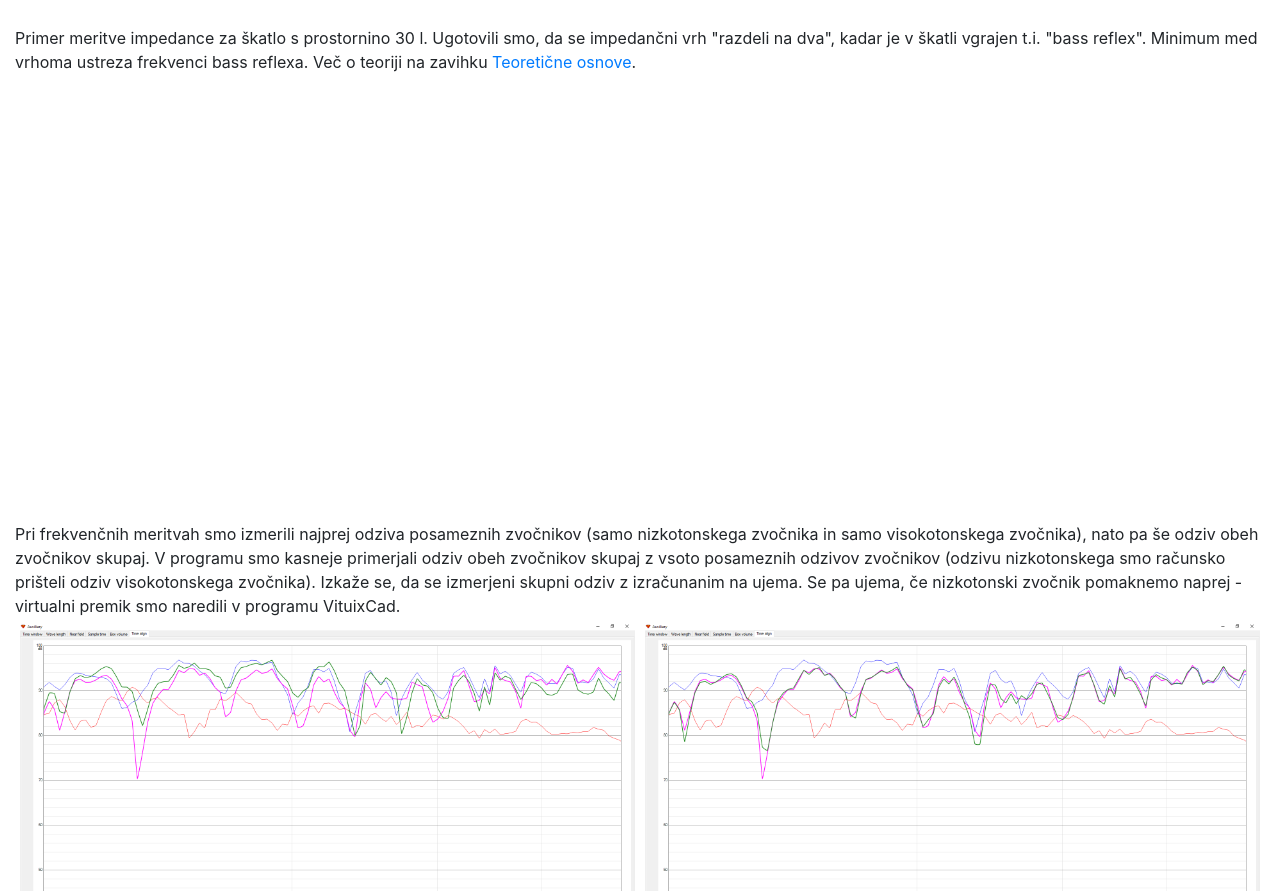
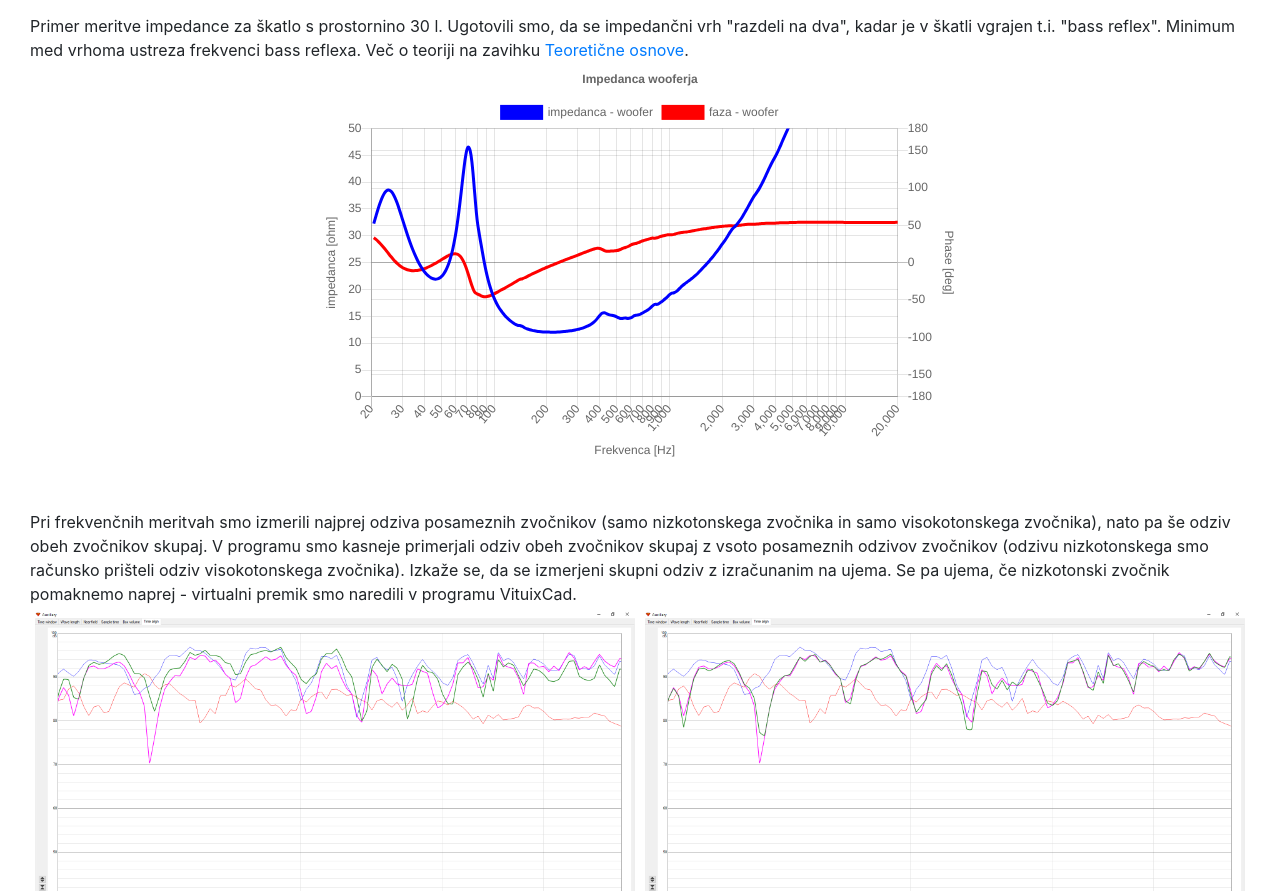
Before and after one commit to syglux/Zvicniki, a plain HTML site: page prototip_1.html in a window 1280 px wide. Shown: the part 1909-2800 px from the top of the page. Drawn offline with nearby package versions, Linux system fonts and the light colour scheme; animation ran at ten frames a second.

Commit message:
dodal nov branch s spremembami, ki bi jih jaz naredil

```diff
--- a/prototip_1.html
+++ b/prototip_1.html
@@ -43,8 +43,8 @@
 	</nav>
 
 	<div class="container-fluid content">
+		<div class="container-fluid content">
 			<h2 style="margin-top: 1vw">Izvajanje meritev</h2>
-		<div>
 			Ugotovili smo, da za izdelavo zvočnika potrebujemo natančno analizo zvočnikov, ki jih bomo vgradili v škatlo.
 			Pri tem nam je pomagal <i>dr. Samo Beguš</i> s Fakultete za elektrotehniko Univerze v Ljubljani. Odločili smo se, da
 			si bomo pomagali s prostodostopnim programom <a href='https://www.roomeqwizard.com/'>Room EQ Wizard</a>. Podatki, s katerimi opišemo vsak zvočnik, se imenujejo
@@ -107,7 +107,7 @@
 				Primer meritve impedance za škatlo s prostornino 30 l. Ugotovili smo, da se impedančni vrh "razdeli na dva", kadar je v škatli vgrajen t.i. "bass reflex".
 				Minimum med vrhoma ustreza frekvenci bass reflexa. Več o teoriji na zavihku <a href='teoreticneosnove.html'>Teoretične osnove</a>.<br>
 				<div class="graf">
-					<canvas id="bass_imp"></canvas>
+					<canvas id="woofer_imp"></canvas>
 				</div>
 				<br><br>
 				Pri frekvenčnih meritvah smo izmerili najprej odziva posameznih zvočnikov (samo nizkotonskega zvočnika in samo visokotonskega zvočnika), nato pa še odziv obeh zvočnikov
@@ -137,6 +137,7 @@
 
 			</div>
 		</div>
+
 		<div class="container-fluid content">
 			<h2 style="margin-top: 1vw">Izdelava ohišja</h2>
 
@@ -181,56 +182,13 @@
 			namreč pomeni, da ima zvočnik dve tuljavi, lahko uporabljamo samo eno, lahko pa dve, vezani bodisi zaporedno bodisi
 			vzporedno, kar se pozna pri impedanci.
 			<br><br>
-			Na podlagi meritev smo se odločili, da pripravimo nov prototip škatle, ki bo upošteval t.i. akustični zamik. Izmerili smo, da bi moral biti nizkotonski
-			zvočnik premaknjen naprej za 24 mm glede na visokotonski zvočnik. Odločili smo se za stopničasto sprednjo ploščo, saj je tako najlažje nizkotonski zvočnik
-			premakniti naprej. Narisali smo 3D model novega zvočnika - dobili smo nekaj novih dizajnov, ki jih bomo preizkusili. Poleg tega smo se odločili, da bomo nov
-			zvočnik izdelali malce drugače, zato smo s šolskim 3D tiskalnikom zdelali kotnike izključno za lažjo sestavo novega zvočnika, notranje ojačitve pa smo izdelali s šolskim CNC rezkarjem.
-			<div class='picture6'>
-				<img src='slike/model.png' alt='Model'>
 		</div>
-			<div class='picture6'>
-				<img src='slike/rezkar3.jpg' alt='Rezkar'>
-			</div>
-			<br><br>
 
-	<div class="container-fluid content">
-		<h2 style="margin-top: 1vw">Izdelava kretnice</h2>
-		<p>
-			Želeli smo narediti korak naprej tudi na področju snovanja kretnic. Odločili smo se, da bomo uporabili
-			še en prostodostopen program <a href='https://kimmosaunisto.net/Software/Software.html'>VituixCAD</a>, ki omogoča simuliranje kretnic na podlagi naših meritev. Tako smo ustvarili
-			nekaj različnih kretnic. Odločili smo se, da izdelamo tisto, ki je predvidevala najlepši frekvenčni odziv.
-			<br><br>
-			<div class='picture'>
-				<img src='slike/kretnica.png' alt='Kretnica'>
-			</div>
-			<br><br>
-			Kupili smo nekaj elektromateriala, pri tem nam je pomagala Gimnazija Vič.
-			<br><br>
-			Prva kretnica je vsebovala elemente, ki so imeli približno take vrednosti, kot jih je napovedala simulacija.
-			Kretnica deluje, zvok, ki ga dobimo, je bistveno boljši kot prej, saj tokrat delujeta oba zvočnika, nizkotonski
-			in visokotonski.<br><br>
-			<div class='picture'>
-				<img src='slike/kretnica1.jpg' alt='Kretnica'>
-			</div>
-			<br><br>
-			Nato smo kupili še elemente pri podjetju JantzenAudio, kjer je ponudba tako raznolika, da smo pridobili vse elemente
-			z natančno takimi vrednostmi, kot smo jih potrebovali. Podjetje JantzenAudio nam je prijazno priskočilo na pomoč
-			in ponudilo zelo nizke cene.
-			Zvok, ki ga dobimo z novo kretnico, je še boljši. <br><br>
-			<div class='picture'>
-				<img src='slike/kretnica2.jpg' alt='Kretnica'>
-			</div>
-			<br><br>
-			Meritve, s katerimi bomo tudi pomerili ali kretnica dobro opravlja svoje delo, bomo izvedli v kratkem.
-			Prav tako pa bomo ponovili meritve impedance in frekvenčne meritve za prototip 2.
-
-			<br><br>
-		</p>
 		<div class="graf">
 			<canvas id="woofer_spl"></canvas>
 		</div>
 		<div class="graf">
-			<canvas id="woofer_imp"></canvas>
+			<canvas id="woofer_imp2"></canvas>
 		</div>
 		<div class="graf">
 			<canvas id="tweeter_spl"></canvas>
@@ -244,11 +202,8 @@
 		<div class="graf">
 			<canvas id="skupaj_imp"></canvas>
 		</div>
+	</div>
 
-
-
-
-</div>
 	<div class="container-fluid" style="background-color: #343a40; color: white; text-align: center; width: 100%">
 		<div class="row">
 			<div class="col-sm">
@@ -385,6 +340,94 @@
 		});
 	</script>
 	<!-- bass imp -->
+
+	<script>
+		var ctx = document.getElementById('woofer_imp2');
+		var scatterChart = new Chart(ctx, {
+			type: 'line',
+			data: {
+				datasets: [{
+					label: 'impedanca - woofer',
+					data: imp_woofer_prototip1,
+					borderColor: 'rgba(0, 0, 255, 1)',
+					fill: false,
+					pointRadius: 0,
+					pointHitRadius: 3,
+					pointBackgroundColor: 'rgba(0, 0, 255, 1)',
+					pointBorderColor: 'rgba(0, 0, 255, 1)',
+					backgroundColor: 'rgba(0, 0, 255, 1)',
+					pointHoverRadius: 5,
+					yAxisID: 'ohm'
+				},
+				{
+					label: 'faza - woofer',
+					data: imp_woofer_prototip1_phase,
+					borderColor: 'rgba(255, 0, 0, 1)',
+					fill: false,
+					pointRadius: 0,
+					pointHitRadius: 3,
+					pointBackgroundColor: 'rgba(255, 0, 0, 1)',
+					pointBorderColor: 'rgba(255, 0, 0, 1)',
+					backgroundColor: 'rgba(255, 0, 0, 1)',
+					pointHoverRadius: 5,
+					yAxisID: 'deg'
+				}]
+			},
+			options: {
+				maintainAspectRatio: false,
+				responsive: true,
+				title: {
+					display: true,
+					text: 'Impedanca wooferja'
+				},
+				scales: {
+					yAxes: [{
+						type: 'linear',
+						display: true,
+						position: 'left',
+						id: 'ohm',
+						scaleLabel: {
+							display: true,
+							labelString: "impedanca [ohm]"
+						},
+						ticks: {
+							min: 0,
+							max: 50,
+						}
+					},
+					{
+						type: 'linear',
+						display: true,
+						position: 'right',
+						id: 'deg',
+						scaleLabel: {
+							display: true,
+							labelString: "Phase [deg]"
+						},
+						ticks: {
+							min: -180,
+							max: 180,
+						}
+					}],
+					xAxes: [{
+						type: 'logarithmic',
+						position: 'bottom',
+						ticks: {
+							min: 20,
+							max: 20000,
+							callback: function(tick, index, ticks) {
+								return tick.toLocaleString()
+							}
+						},
+						scaleLabel: {
+							display: true,
+							labelString: "Frekvenca [Hz]"
+						}
+					}]
+				}
+			}
+		});
+	</script>
 	<script>
 		var ctx = document.getElementById('woofer_imp');
 		var scatterChart = new Chart(ctx, {
--- a/style.css
+++ b/style.css
@@ -57,7 +57,7 @@ h3 {
 }
 
 @media only screen and (min-width: 450px) {
-	.picture img, .picture1 img, .picture2 img, .picture3 img, .picture4 img, .picture5 img, .picture7 img, .picture8 img {
+	.picture img, .picture6 img, .picture1 img, .picture2 img, .picture3 img, .picture4 img, .picture5 img, .picture7 img, .picture8 img {
 		width: 90vw;
 		height: auto;
 		padding-top: 10px;
```
Also changed, not shown: prototip_2.html (+58 -14 lines). Lines whose indentation alone changed are shown as unchanged.
